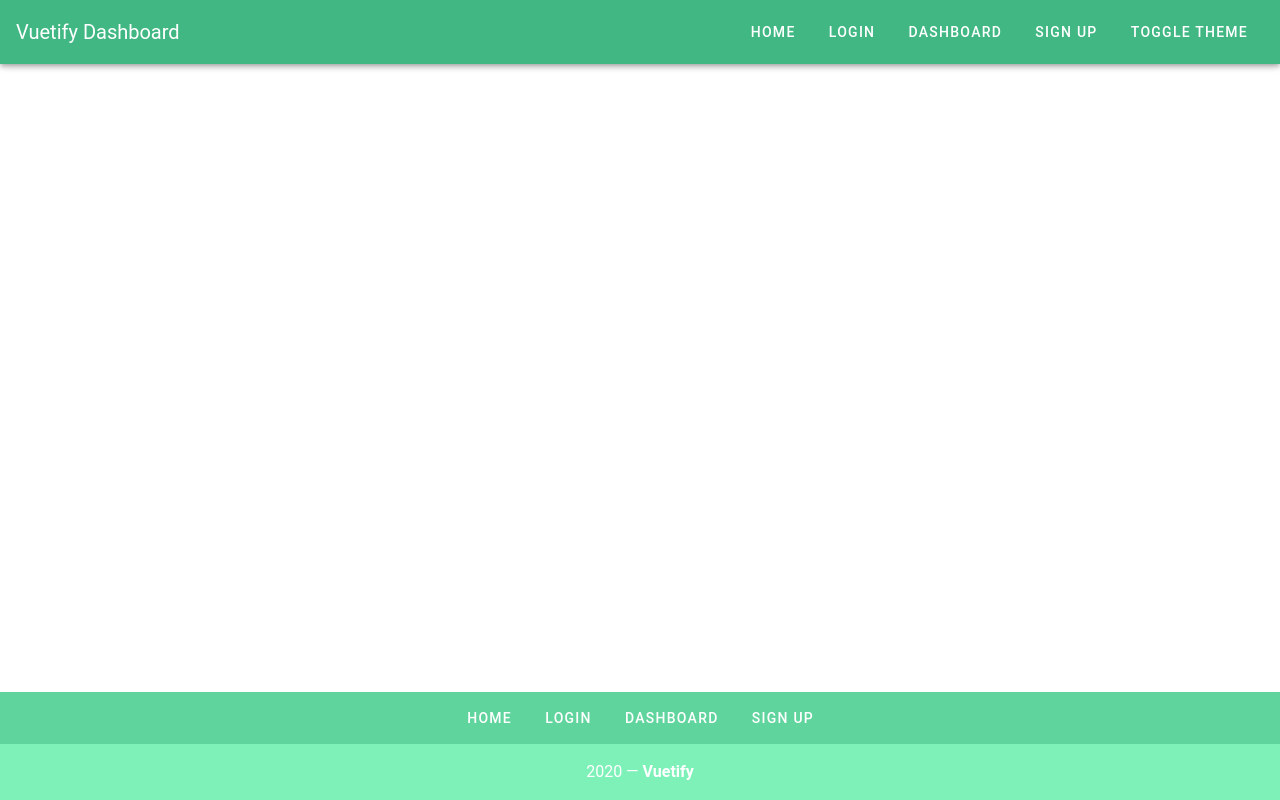
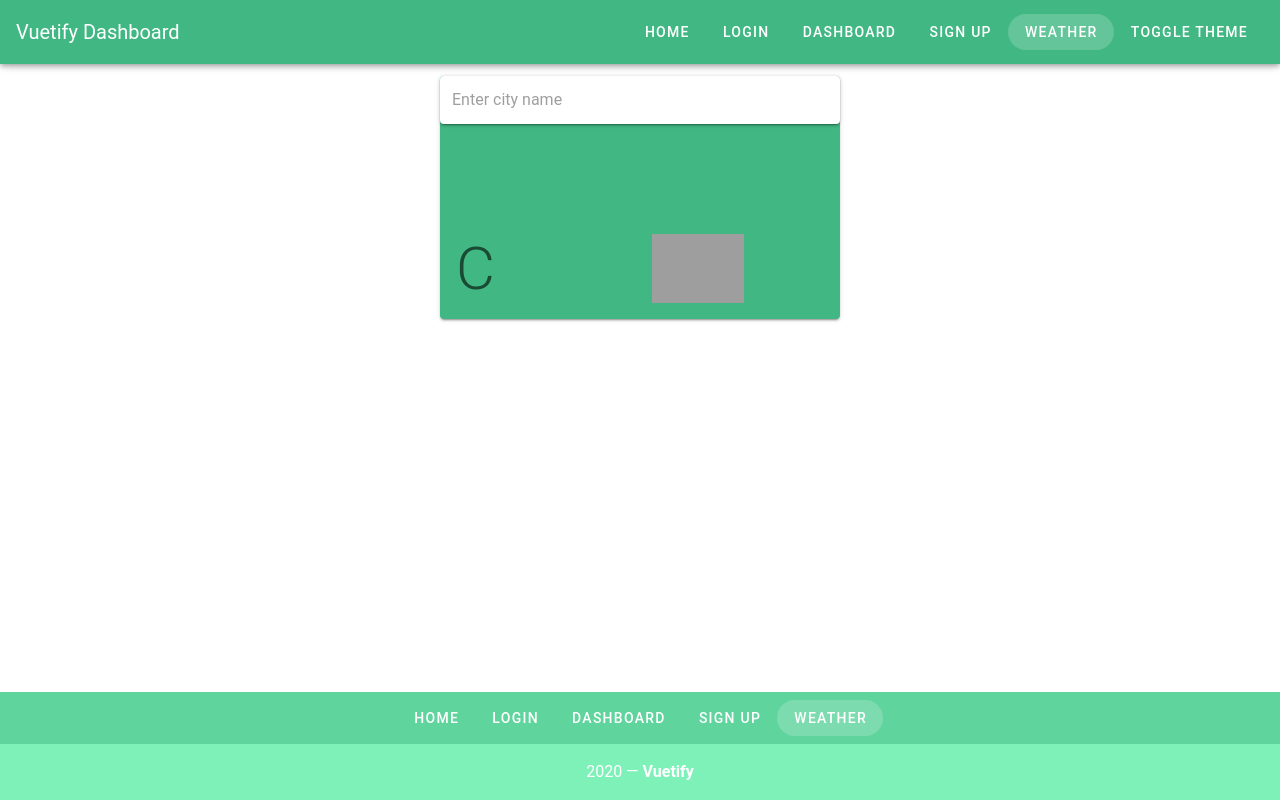
Before and after one commit to roamzz/vuetify-vuejs-example, a Vue app: page /weather in a window 1280 px wide. Built offline with nearby package versions, Linux system fonts and the light colour scheme; grey boxes are pictures that could not be loaded.

Commit message:
weather api

```diff
--- a/package.json
+++ b/package.json
@@ -8,6 +8,7 @@
     "lint": "vue-cli-service lint"
   },
   "dependencies": {
+    "axios": "^0.19.2",
     "core-js": "^3.6.4",
     "gsap": "^3.2.6",
     "vue": "^2.6.11",
--- a/src/App.vue
+++ b/src/App.vue
@@ -67,6 +67,10 @@ export default {
         {
           label: "Sign Up",
           url: "/signup"
+        },
+        {
+          label: "Weather",
+          url: "/weather"
         }
       ]
     };
--- /dev/null
+++ b/src/components/Weather.vue
@@ -0,0 +1,112 @@
+<template>
+<v-card
+    class="mx-auto"
+    max-width="400"
+    color="primary"
+  >
+
+    <v-form v-on:submit.prevent="getWeather">
+      <v-text-field solo
+         placeholder="Enter city name"
+        name="location"
+         v-model="location">{{ location }}
+      </v-text-field>
+      <!--<v-btn color="purple" outlined>Search</v-btn>-->
+    </v-form>
+
+     <v-list-item two-line>
+      <v-list-item-content v-if="weather">
+        <v-list-item-title class="headline"> {{ weather.name }}</v-list-item-title>
+        <v-list-item-subtitle v-for="(item,index) in weather.weather" :key="index">
+            {{ item.main}}
+        </v-list-item-subtitle>
+      </v-list-item-content>
+    </v-list-item>
+
+    <v-card-text >
+      <v-row align="center">
+        <v-col class="display-3" cols="6">
+          {{weather.main.temp}}C
+        </v-col>
+        <v-col cols="6">
+          <v-img
+            src="https://cdn.vuetifyjs.com/images/cards/sun.png"
+            alt="Sunny image"
+            width="92"
+          ></v-img>
+        </v-col>
+      </v-row>
+    </v-card-text>
+
+
+
+    <div v-if="displayWeather" class="container display-weather-section">
+      <div id="coord" class="col-xs-4" v-if="weather">
+        <h2>Coordinates:</h2>
+                <p><strong>Lng</strong> {{ weather.coord.lon }}</p>
+                <p><strong>Lat</strong> {{ weather.coord.lat }}</p>
+
+      </div>
+        <!--<coord v-bind:coord="weather.coord"></coord>-->
+
+        <!--<weather-display v-bind:weatherDisplay="weather.weather[0]"></weather-display>
+             <temperature v-bind:temperature="weather.main"></temperature>
+            <winds v-bind:wind="weather.wind"></winds>
+            <clouds v-bind:cloud="weather.clouds"></clouds>
+            <sun v-bind:sun="weather.sys"></sun>-->
+      </div>
+</v-card>
+
+</template>
+
+<script>
+import axios from 'axios'
+
+export default {
+  name: "Weather",
+  props: {},
+  data() {
+    return {
+      location: "",
+      apiKey: "906d99a28d07a5319d0a959fdb67e00a",
+      weather: {
+        coord: {},
+        weather:[],
+        main: {}
+       },
+      displayWeather: false,
+      coords: {}
+    };
+  },
+  mounted() {
+  },
+  methods: {
+    getWeather() {
+      return axios
+        .get(
+          "http://api.openweathermap.org/data/2.5/weather?q=" +
+           this.location +
+           '&units=metric' +
+            "&appid=" +
+            this.apiKey
+        )
+        .then(
+          res => {
+            this.weather = res.data;
+            console.log(this.weather);
+
+
+            this.displayWeather = true;
+          }
+          //  response => {
+          //    this.weather = [];
+          //    this.displayWeather = false;
+          //  }
+        );
+    }
+  }
+};
+</script>
+
+<style>
+</style>
--- a/src/main.js
+++ b/src/main.js
@@ -3,6 +3,9 @@ import App from "./App.vue";
 import router from "./router";
 import store from "./store";
 import vuetify from "./plugins/vuetify";
+import axios from 'axios'
+
+Vue.prototype.$http = axios;
 
 Vue.config.productionTip = false;
 
--- a/src/router/index.js
+++ b/src/router/index.js
@@ -34,6 +34,11 @@ const routes = [
     path: '/signup',
     component: () => import('../views/Signup.vue'),
   },
+  {
+    name: 'weather',
+    path: '/weather',
+    component: () => import('../views/WeatherDashboard.vue'),
+  },
 ];
 
 const router = new VueRouter({
--- a/src/views/Dashboard.vue
+++ b/src/views/Dashboard.vue
@@ -72,13 +72,17 @@ import statisticsData from "../data/statistics.json";
 import SalesGraph from "../components/SalesGraph";
 import salesData from "../data/sales.json";
 
+
+
+
 export default {
   name: "Dashboard",
   components: {
     EmployeesTable,
     EventTimeline,
     StatisticCard,
-    SalesGraph
+    SalesGraph,
+
   },
   data() {
     return {
--- a/src/views/Signup.vue
+++ b/src/views/Signup.vue
@@ -46,6 +46,7 @@ export default {
   name: "SignUp",
   data() {
     return {
+        email: '',
       formValidity: false,
       agreeToTerms: false,
       agreeToTermsRules: [
--- /dev/null
+++ b/src/views/WeatherDashboard.vue
@@ -0,0 +1,22 @@
+<template>
+  <v-container>
+    <v-row>
+      <v-col>
+        <Weather></Weather>
+      </v-col>
+    </v-row>
+  </v-container>
+</template>
+
+<script>
+import Weather from "../components/Weather";
+export default {
+  name: "WeatherDashboard",
+  components: {
+    Weather
+  }
+};
+</script>
+
+<style>
+</style>
```
Also changed, not shown: 1 other file (tests, documents, lock files or other folders).
